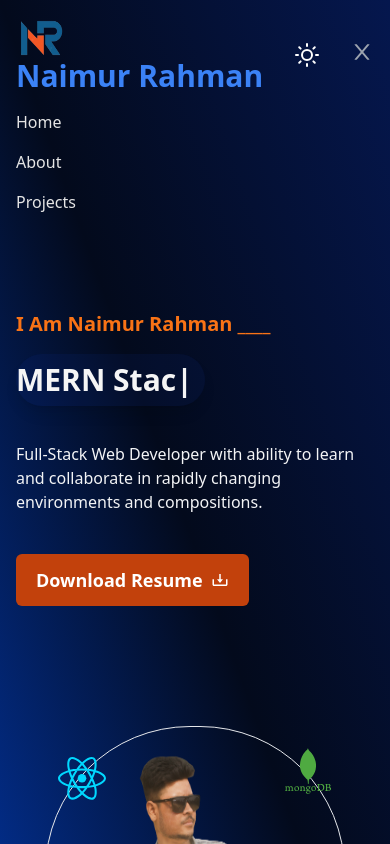
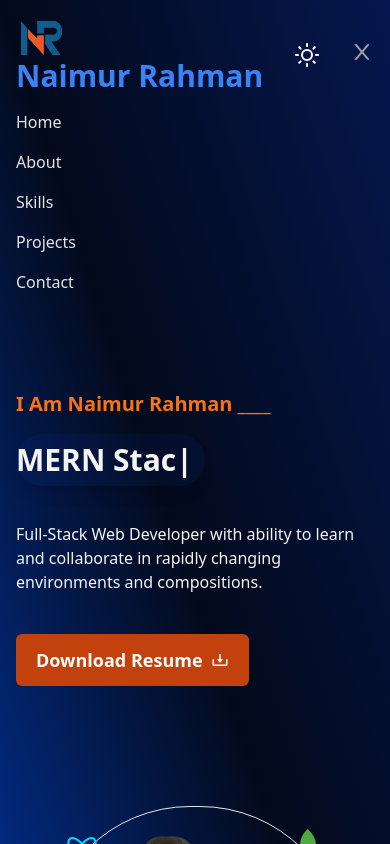
Before and after one commit to NaimurAlltime/my-portfolio, a React (Vite) app: page / in a window 390 px wide. Both pictures are taken after a click on the button 360 px from the left and 52 px from the top of the page. Shown: the top 844 px of the page. Built offline with nearby package versions, Linux system fonts and the light colour scheme.

Commit message:
error fixed

```diff
--- a/src/components/Navbar/Navbar.jsx
+++ b/src/components/Navbar/Navbar.jsx
@@ -78,8 +78,14 @@ const Navbar = ({ darkMode, isOpen, toggleMenu, toggleTheme }) => {
             <a href="#about" onClick={toggleMenu} className="cursor-pointer">
               About
             </a>
+            <a href="#skills" onClick={toggleMenu} className="cursor-pointer">
+              Skills
+            </a>
             <a href="#projects" onClick={toggleMenu} className="cursor-pointer">
               Projects
+            </a>
+            <a href="#contact" onClick={toggleMenu} className="cursor-pointer">
+              Contact
             </a>
           </div>
         </div>
```
